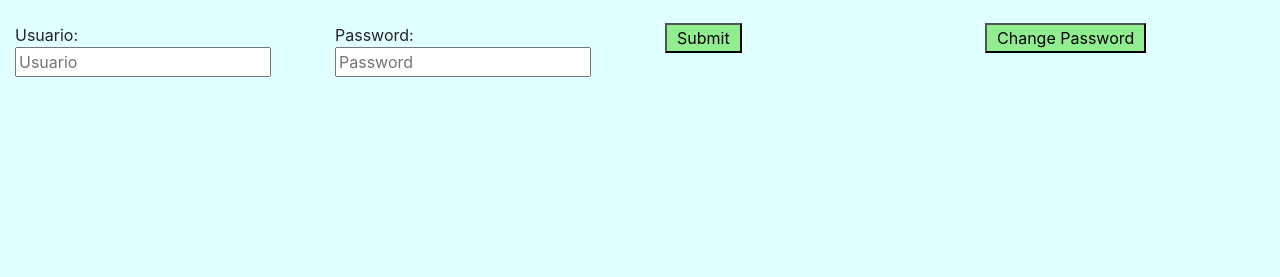
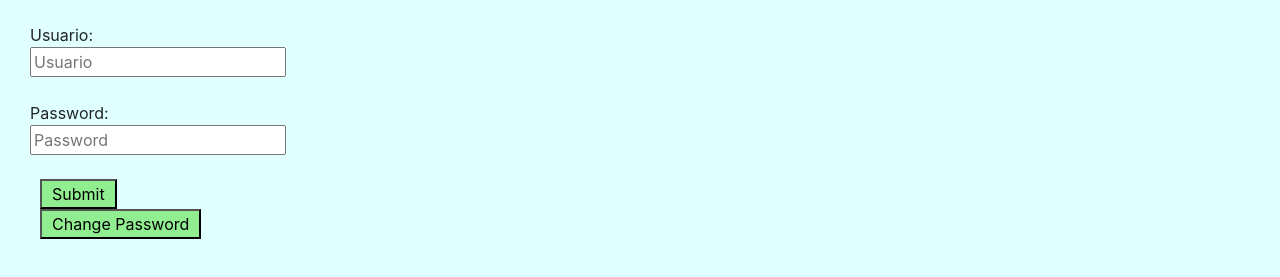
Before and after one commit to san99tiago/IOT_EIA, a website: page SERVERS/EJERCICIO_03_NODE/public/login.html in a window 1280 px wide. Shown: the part 137-414 px from the top of the page. Drawn offline with nearby package versions, Linux system fonts and the light colour scheme.

Commit message:
changes in style of login and new button

```diff
--- a/SERVERS/EJERCICIO_03_NODE/public/login.html
+++ b/SERVERS/EJERCICIO_03_NODE/public/login.html
@@ -48,40 +48,35 @@
 
         <!-- SECCION INGRESO DE DATOS POR PARTE DEL USUARIO -->
         <!-- NOTA: el "container-fluid" es indispensable para que se adapte correctamente al total de espacio -->
-        <div class="container-fluid animated flipInX agregar-delay-2">
-
-            <!-- dentro de este container, creamos row, para dividir los inputs por igual -->
-            <div class="row">
+        <div class="container-fluid   animated flipInX agregar-delay-2">
 
             <!--Creamos las respectivas separaciones de las columnas para dividir simetricamente espacio  -->
             <!-- Agregamos ingreso de datos del usuario con ayuda de "inputs" -->
-                <div class="col-10 col-sm-3">
+            <div class="col-6 col-sm-3 ">
                 Usuario:
-                    <input type="text" id="login_usuario" placeholder="Usuario">
-                </div>
-
-                <div class="col-10 col-sm-3">
+                <input class="mover-derecha-input" type="text" id="login_usuario" placeholder="Usuario">
+                <br>
+                <br>
                 Password:
                 <input type="password" id="login_password" placeholder="Password">
             </div>
 
+            <br>
+
                 <!-- Boton para hacer el login -->
-                <div class="col-10 col-sm-3">
+                <div class="col-6 col-sm-2">
+
                     <!-- Utilizaremos id de login_button para procesar esto en JS -->
                     <button id="login_button" >Submit</button>
 
-                </div>
-
-
                     <!-- Boton para redirigirnos a "cambio de contrasenna" -->
-                <div class="col-10 col-sm-3">
                     <button id="password_change_button" class="float-left submit-button" >Change Password</button>
 
                 </div>
 
 
-                <br><br>
-            </div>
+
+
         </div>
 
 
```
Lines whose indentation alone changed are shown as unchanged.
